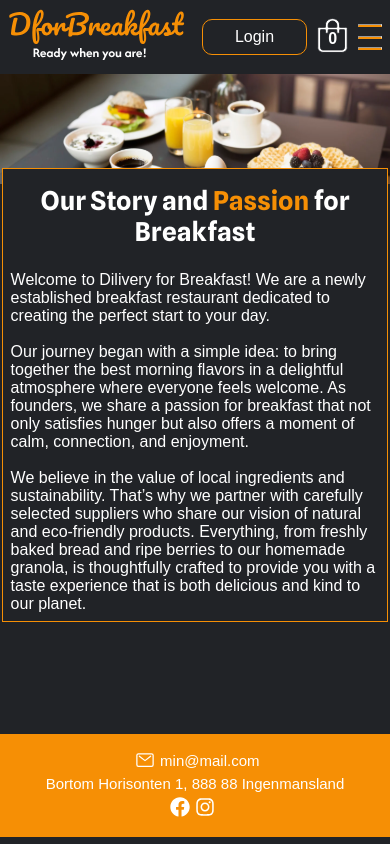
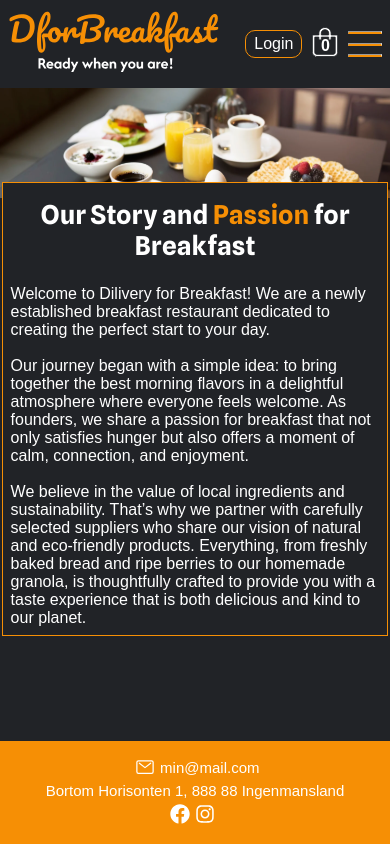
Before and after one commit to sandranymark/GhostWarriors, a React (Vite) app in the folder frontend/: page /about in a window 390 px wide. Built offline with nearby package versions, Linux system fonts and the light colour scheme; a web font is replaced by a local one.

Commit message:
small fixes done

```diff
--- a/frontend/src/components/footer/Footer.css
+++ b/frontend/src/components/footer/Footer.css
@@ -8,10 +8,6 @@
   align-items: center;
   justify-content: space-between;
   background-color: var(--orange);
-
-  /* Kolla med Jesper */
-  /* background-color: var(--dark); */
-  /* border-top: 1px solid var(--orange); */
 }
 
 .footer__wrapper {
@@ -100,7 +96,6 @@
   .footer {
     gap: 0.3rem;
     flex-direction: column;
-    position: unset;
   }
 }
 
--- a/frontend/src/components/header/Header.css
+++ b/frontend/src/components/header/Header.css
@@ -108,10 +108,10 @@
 
 @media screen and (max-width: 790px) {
   .header__logo {
-    width: 80%;
+    width: 90%;
   }
 
-  .header__btn {
+  .header__login-btn {
     cursor: pointer;
     font-size: 1rem;
     padding: 0.25rem 1rem;
@@ -120,7 +120,9 @@
   .header__cart {
     cursor: pointer;
   }
-
+  .nav {
+    margin: 0 1rem;
+  }
   /* .header__cart-items {
     top: 65px;
     right: 28px;
@@ -128,27 +130,49 @@
   } */
 }
 
-@media screen and (max-width: 700px) {
-  .header__link {
-    margin-right: -4rem;
-  }
-}
-
-@media screen and (max-width: 665px) {
+@media screen and (max-width: 690px) {
   .header {
     flex-wrap: nowrap;
   }
 
-  .header__link {
-    margin-right: 0;
+  .nav {
+    margin: 0 1rem;
+  }
+}
+
+@media screen and (max-width: 675px) {
+  .header {
+    flex-wrap: nowrap;
+  }
+
+  .nav {
+    margin: 0 1rem;
   }
 }
 
 @media screen and (max-width: 580px) {
+  .header {
+    justify-content: space-between;
+  }
   .header__cart-btn--wrapper {
     margin-right: 0.5rem;
     margin-left: 0.5rem;
     gap: 0.5rem;
+    position: absolute;
+    right: 44px;
+  }
+
+  .header__login-btn {
+    padding: 0.25rem 0.5rem;
+  }
+
+  .header__logout-btn {
+    padding: 0.25rem 0.5rem;
+  }
+
+  .header__cart {
+    width: 30px;
+    height: 30px;
   }
 
   .hamburger-line {
@@ -160,7 +184,7 @@
   }
 
   .header__logo {
-    width: 100%;
+    width: 85%;
   }
 }
 
@@ -168,4 +192,11 @@
   display: none;
 }
 
+@media screen and (max-width: 400px) {
+  .header__cart-btn--wrapper {
+    position: unset;
+    right: 44px;
+  }
+}
+
 /* Författare: Adréan */
--- a/frontend/src/components/login/Login.tsx
+++ b/frontend/src/components/login/Login.tsx
@@ -4,6 +4,7 @@ import { RxAvatar } from "react-icons/rx";
 import { useNavigate } from "react-router-dom";
 import useAuthStore from "../../stores/authStore";
 import useHeaderStore from "../../stores/headerStore";
+import { loginSchema } from "../../models/loginSchema";
 import { LoginCredentials } from "../../types/loginType";
 import { loginUser } from "../../services/auth/authService";
 
@@ -23,14 +24,16 @@ function Login({ className, onClose }: LoginProps) {
   const setIsLoggedIn = useAuthStore((state) => state.setIsLoggedIn);
 
   const setLoginVisible = useHeaderStore((state) => state.setLoginVisible);
-  const setRegisterVisible = useHeaderStore(
-    (state) => state.setRegisterVisible
-  );
+  const setRegisterVisible = useHeaderStore((state) => state.setRegisterVisible);
 
   const handleLogin = async (e: React.FormEvent) => {
     e.preventDefault();
 
     const credentials: LoginCredentials = { username, password };
+    const { error: validationError } = loginSchema.validate(credentials);
+    if (validationError) {
+      return setError("Invalid username or password");
+    }
 
     try {
       const data = await loginUser(credentials);
@@ -53,7 +56,7 @@ function Login({ className, onClose }: LoginProps) {
       }
     } catch (err) {
       console.error("Login error:", err);
-      setError("An error occurred while logging in");
+      setError("Invalid username or password");
     }
   };
 
@@ -98,11 +101,7 @@ function Login({ className, onClose }: LoginProps) {
             <button type="submit" className="login-btn">
               Login
             </button>
-            <button
-              type="button"
-              className="register-btn"
-              onClick={handleRegister}
-            >
+            <button type="button" className="register-btn" onClick={handleRegister}>
               Create Account
             </button>
           </div>
--- a/frontend/src/components/paymentConfirmed/PaymentConfirmed.css
+++ b/frontend/src/components/paymentConfirmed/PaymentConfirmed.css
@@ -12,6 +12,31 @@
   background-color: var(--dark);
   transform: translate(-50%, -50%);
   box-shadow: 0px 4px 10px rgba(0, 0, 0, 0.3);
+}
+
+.paymentConfirmed__product-wrapper::-webkit-scrollbar {
+  width: 5px;
+}
+
+.paymentConfirmed__product-wrapper::-webkit-scrollbar-thumb {
+  background-color: var(--orange);
+  border-radius: 8px;
+}
+
+.paymentConfirmed__product-wrapper::-webkit-scrollbar-track {
+  background-color: var(--dark);
+}
+
+.paymentConfirmed__product-name,
+.paymentConfirmed__product-qty {
+  border: none;
+}
+
+.paymentConfirmed__inner-wrapper {
+  display: flex;
+  flex-direction: column;
+  justify-content: center;
+  align-items: center;
 }
 
 .paymentConfirmed__error-container {
@@ -47,7 +72,7 @@
 }
 
 .paymentConfirmed__icon {
-  color: green;
+  color: #1cd300;
   font-size: 5rem;
   margin: 2rem 0;
 }
@@ -72,13 +97,16 @@
 }
 
 .paymentConfirmed__product-wrapper {
-  padding: 1rem;
+  padding: 0.5rem;
   display: flex;
-  margin-top: 2rem;
+  margin-top: 1rem;
   border-radius: 10px;
   list-style-type: none;
   flex-direction: column;
   border: 1px solid var(--white);
+  overflow-y: auto;
+  max-height: 300px;
+  width: 100%;
 }
 
 .paymentConfirmed__product {
@@ -100,13 +128,14 @@
 }
 
 .paymentConfirmed__textarea {
+  width: 100%;
   border: none;
   resize: none;
-  width: 250px;
   outline: none;
   padding: 0.5rem;
   margin-top: 1rem;
   line-height: 25px;
+  min-height: 100px;
 }
 
 .paymentConfirmed__price-text {
@@ -142,6 +171,7 @@
 .paymentConfirmed__btn-container {
   display: flex;
   gap: 3rem;
+  margin-top: 1rem;
 }
 
 .paymentConfirmed__button-cancel {
@@ -154,12 +184,11 @@
   font-family: var(--p);
   color: var(--white);
   border: 0px solid red;
-  background-color: var(--dark);
+  background-color: rgba(255, 0, 0, 0.4);
 }
 
 .paymentConfirmed__button-cancel:hover {
   scale: 1.1;
-  background-color: rgba(255, 0, 0, 0.4);
 }
 
 .paymentConfirmed__button-confirm {
@@ -167,6 +196,7 @@
   cursor: pointer;
   margin-top: 3rem;
   border-radius: 5px;
+  color: var(--white);
   margin-bottom: 2rem;
   padding: 0.5rem 1rem;
   font-family: var(--p);
@@ -215,7 +245,7 @@
 @media screen and (max-width: 480px) {
   .paymentConfirmed__wrapper {
     width: 95%;
-    padding: 23rem 0.8rem 0.8rem 0.8rem;
+    padding: 0.8rem 0.8rem 0.8rem 0.8rem;
     overflow-y: auto;
     max-height: 90vh;
     border: 1px solid var(--orange);
@@ -226,8 +256,8 @@
   }
 
   .paymentConfirmed__textarea {
-    height: 100px;
-    width: 200px;
+    min-height: 100px;
+    width: 100%;
   }
 
   .paymentConfirmed__icon {
@@ -240,12 +270,24 @@
     font-size: 1rem;
   }
 
+  .paymentConfirmed__product-name {
+    font-size: 1.2rem;
+  }
+
+  .paymentConfirmed__product-qty {
+    font-size: 1.2rem;
+  }
+
   .paymentConfirmed__text {
     font-size: 0.9rem;
   }
 
   .paymentConfirmed__email {
     font-size: 1.2rem;
+  }
+
+  .paymentConfirmed__order-price--container {
+    margin-top: 0.5rem;
   }
 
   .paymentConfirmed__price-text,
@@ -261,6 +303,17 @@
   .paymentConfirmed__button-cancel {
     background-color: rgba(255, 0, 0, 0.4);
   }
+
+  .paymentConfirmed__btn-container {
+    margin-top: 1rem;
+  }
+
+  .paymentConfirmed__button-confirm,
+  .paymentConfirmed__button-cancel {
+    font-size: 16px;
+    font-size: 18px;
+    margin-top: 0rem;
+    margin-bottom: 0rem;
+  }
 }
-
 /* Författare Adréan */
--- a/frontend/src/components/paymentConfirmed/PaymentConfirmed.tsx
+++ b/frontend/src/components/paymentConfirmed/PaymentConfirmed.tsx
@@ -33,7 +33,10 @@ function PaymentConfirmed() {
 
       // Om status är "pending", uppdatera ordern och avsluta funktionen
       if (currentOrderStatus === "Pending") {
+        console.log("kitchenMessage före:", kitchenMessage);
+
         await updateOrder(order.id, { kitchenMessage });
+        console.log("kitchenMessage efter:", kitchenMessage);
         closeAndReset();
         return;
       }
@@ -89,6 +92,7 @@ function PaymentConfirmed() {
 
   return (
     <section className="paymentConfirmed__wrapper">
+      <div className="paymentConfirmed__inner-wrapper">
         <MdOutlineDownloadDone className="paymentConfirmed__icon" />
         <h2 className="paymentConfirmed__heading">Thank you for your purchase!</h2>
         <h3 className="paymentConfirmed__sent-to-kitchen">
@@ -111,11 +115,14 @@ function PaymentConfirmed() {
             <span className="paymentConfirmed__product" key={item.productID}>
               <li className="paymentConfirmed__product-name"> {item.productName}:</li>
               <div>
-              <li className="paymentConfirmed__product-qty">{item.productQuantity}x {item.productPrice}:-</li>
+                <li className="paymentConfirmed__product-qty">
+                  {item.productQuantity}x {item.productPrice}:-
+                </li>
               </div>
             </span>
           ))}
           <textarea
+            aria-label="text area"
             className="paymentConfirmed__textarea"
             value={kitchenMessage}
             placeholder="Message to kitchen..."
@@ -138,6 +145,7 @@ function PaymentConfirmed() {
             Confirm
           </button>
         </span>
+      </div>
     </section>
   );
 }
--- /dev/null
+++ b/frontend/src/models/loginSchema.ts
@@ -0,0 +1,14 @@
+import Joi from "joi";
+import { LoginCredentials } from "../types/loginType"; // Justera importvägen efter behov
+
+// Definiera Joi-schema för användarregistrering
+export const loginSchema = Joi.object<LoginCredentials>({
+  username: Joi.string().min(3).max(30).required().messages({
+    "any.required": "Username is required.",
+  }),
+  password: Joi.string().max(30).required().messages({
+    "any.required": "Password is required.",
+  }),
+});
+
+// Författare Sandra
--- a/frontend/src/pages/menupage/Menupage.css
+++ b/frontend/src/pages/menupage/Menupage.css
@@ -9,7 +9,7 @@
 
 .menupage__category--select {
   height: fit-content;
-  padding: 0.5rem 1rem;
+  padding: 0.25rem 0.5rem;
   border: 1px solid var(--orange);
   background-color: var(--dark);
   color: var(--white);
@@ -34,7 +34,7 @@
 
 .menupage__filter--btn {
   height: fit-content;
-  padding: 0.5rem 1rem;
+  padding: 0.25rem 0.5rem;
   font-family: var(--p);
   font-size: 18px;
   border: 1px solid var(--orange);
@@ -65,11 +65,12 @@
 @media screen and (max-width: 500px) {
   .menu {
     padding: 0.5rem;
-    margin-bottom: 1rem;
+    margin-bottom: 7rem;
   }
   .menupage__filter {
     flex-direction: column;
     height: fit-content;
+    margin: 1rem 0;
   }
 }
 
--- a/frontend/src/services/orders/orderService.ts
+++ b/frontend/src/services/orders/orderService.ts
@@ -55,7 +55,7 @@ export const updateOrder = async (id: string, updatedOrder: Partial<Order>): Pro
   const response = await axios.put<SingleOrderResponse>(`${API_URL}/${id}`, updatedOrder, {
     headers: { "Content-Type": "application/json" },
   });
-  console.log("UPDATEORDER", response.data);
+  console.log("Response from API: ", response.data);
 
   return response.data.data;
 };
```
Also changed, not shown: frontend/src/models/registerSchema.ts (+0 -7 lines). Lines whose indentation alone changed are shown as unchanged.
